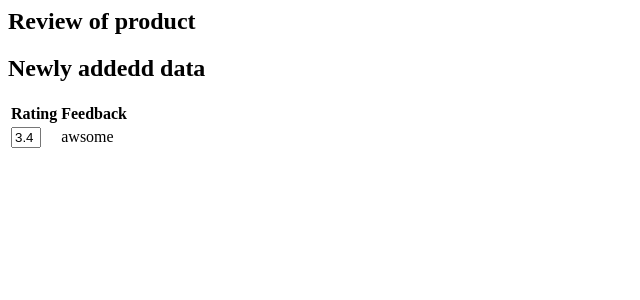
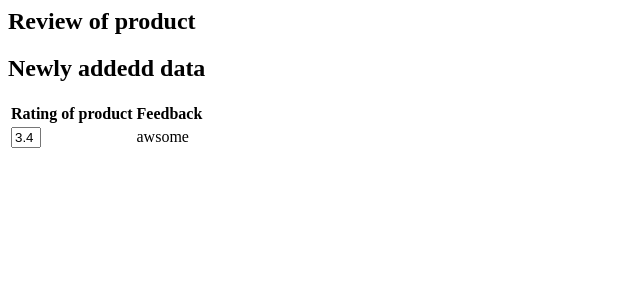
Before and after one commit to shaharbana/sample, a Django app: page /ViewReview/ in a window 1280 px wide. Shown: the top 300 px of the page, without its empty margins (0-640 px from the left). Run offline with Django 3.2, Linux system fonts and the light colour scheme; data comes from the database, SQL or seed files in the repository; some libraries are stand-ins or nearby versions.

Commit message:
heading changed

```diff
--- a/template/ViewReview.html
+++ b/template/ViewReview.html
@@ -7,7 +7,7 @@
 		<h2>Newly addedd data</h2>
 		<table>
 			<tr>
-			<th>Rating</th>
+			<th>Rating of product</th>
 			<th>Feedback</th>
 			</tr>
 			{% for v in data %}
```
